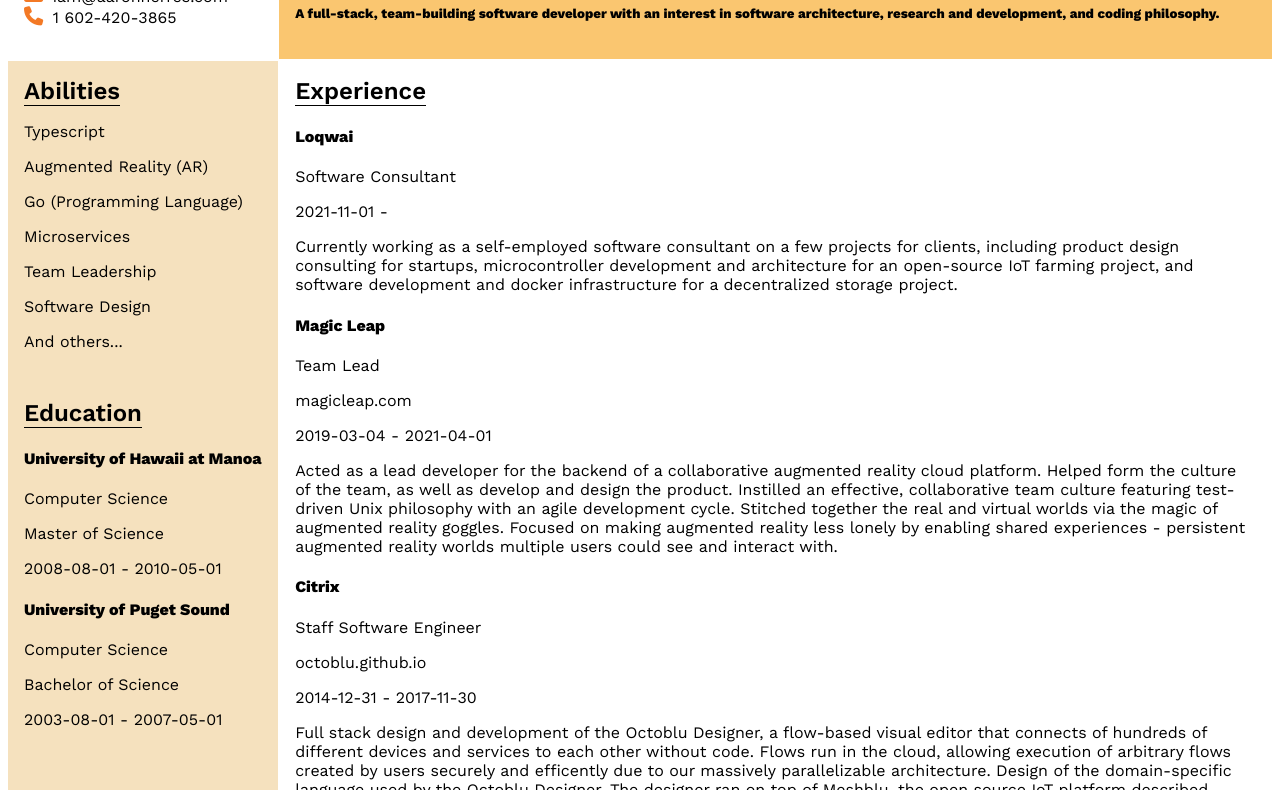
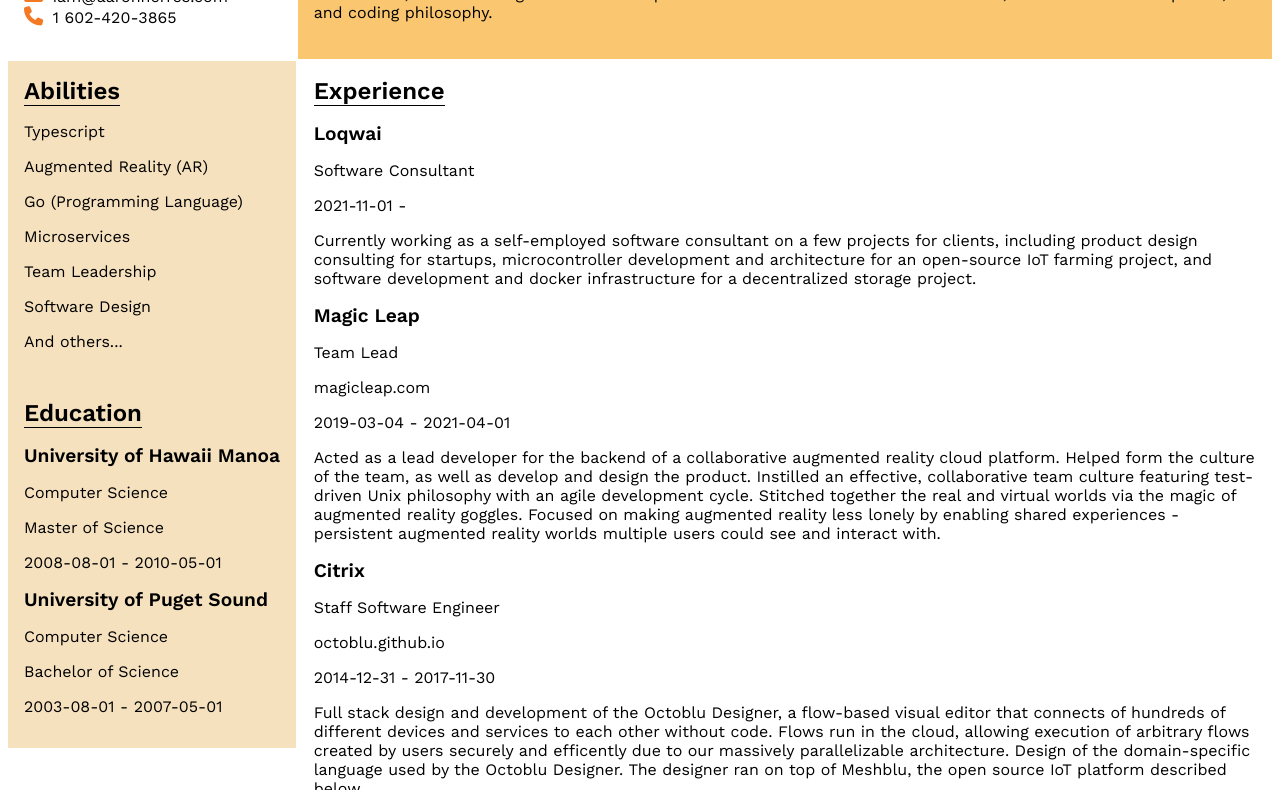
Before and after one commit to redaphid/resume, a plain HTML site: page index.html in a window 1280 px wide. Shown: the part 126-916 px from the top of the page. Drawn offline with nearby package versions, Linux system fonts and the light colour scheme.

Commit message:
abilities section stops when content is over

```diff
--- a/index.html
+++ b/index.html
@@ -41,6 +41,20 @@
       border-bottom: 0.05em solid var(--emphasis-foreground);
     }
 
+    h4 {
+      font-weight: 600;
+      font-size: 1.2em;
+      margin: 0;
+      width:fit-content;
+    }
+
+    h5 {
+      font-weight: 400;
+      font-size: 1em;
+      margin: 0;
+      width:fit-content;
+    }
+
     ul {
       list-style: none;
       padding: 0;
@@ -75,6 +89,9 @@
 
     .Info {
       grid-area: info;
+    }
+
+    .Info > section {
       background-color:rgb(245, 225, 190)
     }
 
@@ -105,7 +122,7 @@
         <section class="Basics">
           <h3>Identity</h3>
           <h1>
-            ${basics.name}
+            ${basics.name}.
           </h1>
           <h5>${basics.label}</h>
         </section>
--- a/resume.json
+++ b/resume.json
@@ -183,7 +183,7 @@
   "volunteer": [],
   "education": [
     {
-      "institution": "University of Hawaii at Manoa",
+      "institution": "University of Hawaii Manoa",
       "area": "Computer Science",
       "studyType": "Master of Science",
       "startDate": "2008-08-01",
```
